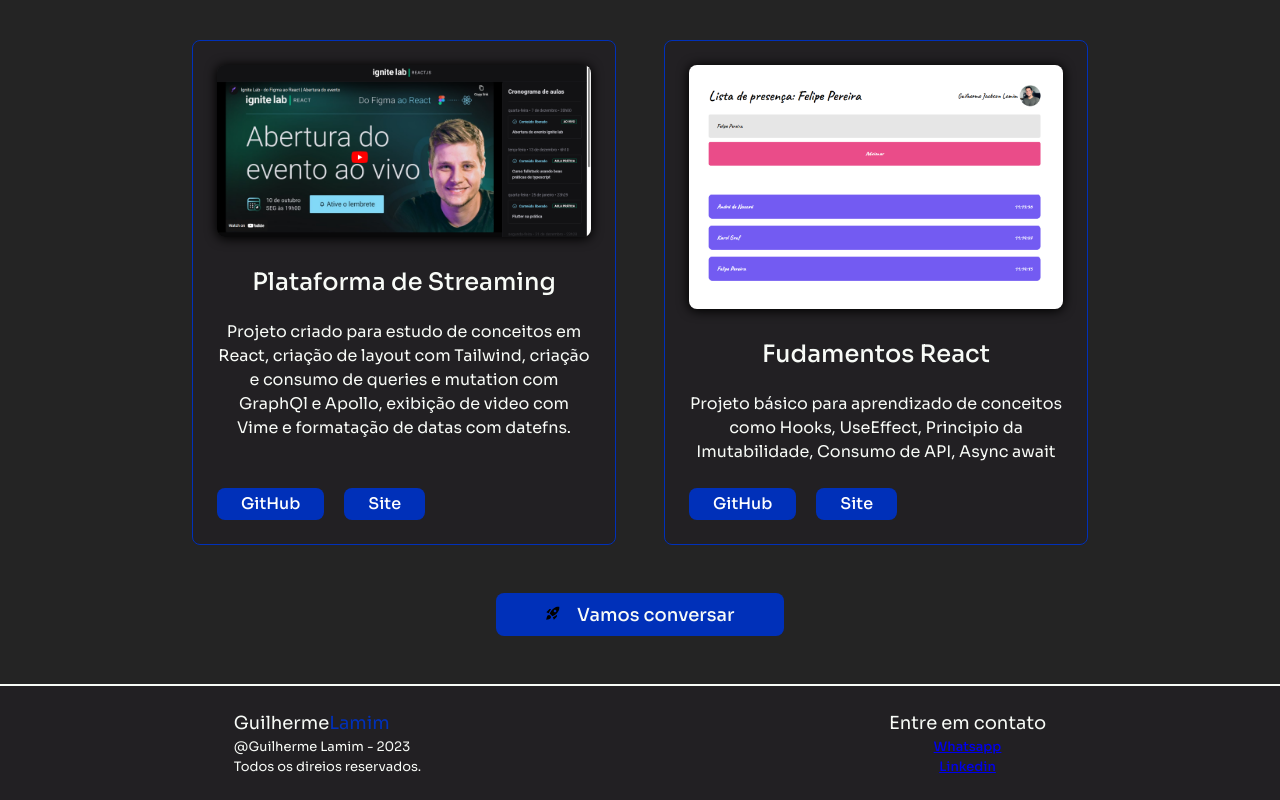
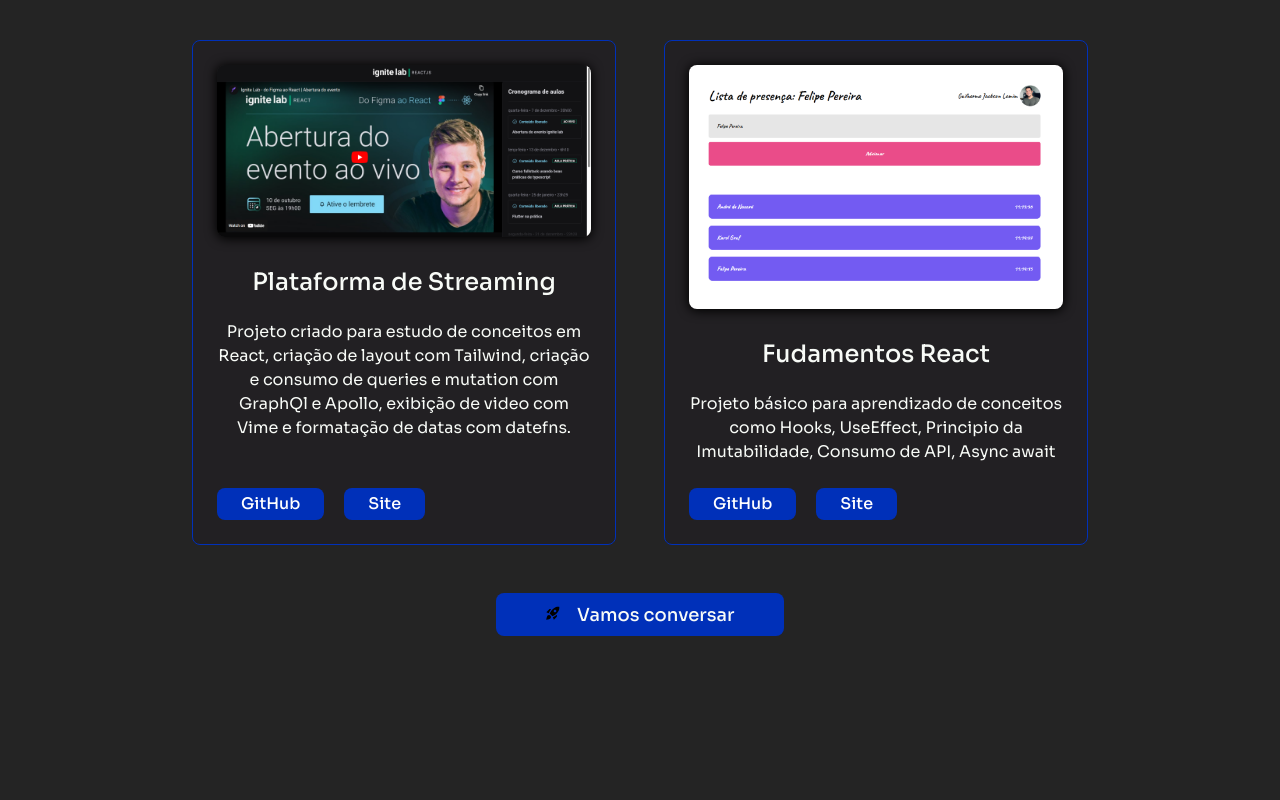
Before and after one commit to GuilhermeJackson/guilherme-lamim-portfolio, a React (Vite) app: page /home in a window 1280 px wide. Shown: the part 3874-4674 px from the top of the page. After the commit the page ends 4558 px from the top, so only its background shows below. Built offline with nearby package versions, Linux system fonts and the light colour scheme; a web font is replaced by a local one.

Commit message:
Remove footer

```diff
--- a/src/pages/Layout/Layout.tsx
+++ b/src/pages/Layout/Layout.tsx
@@ -1,5 +1,4 @@
 import { ReactNode } from 'react';
-import Footer from '../../components/Footer/Footer'
 import './Layout.less'
 import Header from '../../components/Header/Header';
 
@@ -12,7 +11,6 @@ const Layout: React.FC<LayoutProps> = ({ children }) => {
     <>
       {location.pathname === '/home' ? <Header /> : ''}
       <main>{children}</main>
-      {location.pathname === '/home' ? <Footer /> : ''}
     </>
   )
 }
```
